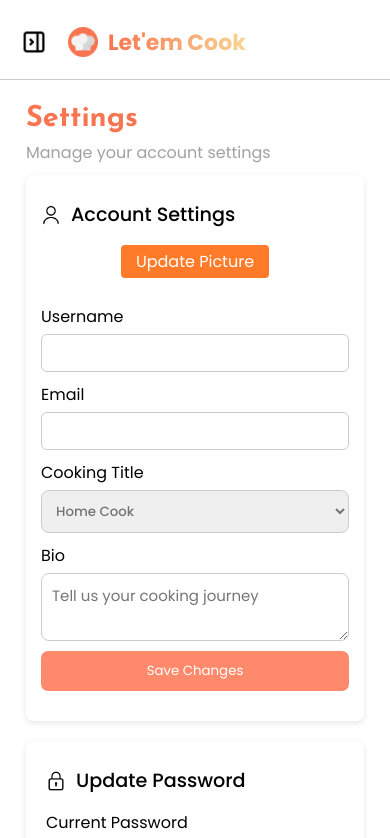
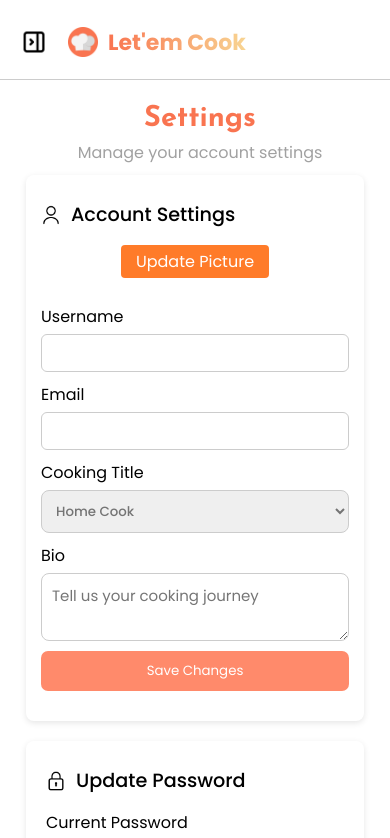
Before and after one commit to Syddevv/LetemCook, a React (Vite) app in the folder client/: page /settings in a window 390 px wide. Shown: the top 838 px of the page. Built offline with nearby package versions, Linux system fonts and the light colour scheme; no server answers.

Commit message:
header alignment

```diff
--- a/client/src/styles/MyRecipes.css
+++ b/client/src/styles/MyRecipes.css
@@ -490,6 +490,12 @@
   .image-group {
     margin-top: 0;
   }
+
+  .recipes-header-2 {
+    align-items: center;
+    text-align: center;
+    flex-direction: column;
+  }
 }
 
 /* 1 columnn recipe for smaller screens */
--- a/client/src/styles/Profile.css
+++ b/client/src/styles/Profile.css
@@ -290,4 +290,10 @@
     grid-template-columns: repeat(auto-fit, minmax(280px, 1fr));
     align-content: center;
   }
+
+  .profile-header {
+    align-items: center;
+    text-align: center;
+    flex-direction: column;
+  }
 }
```
